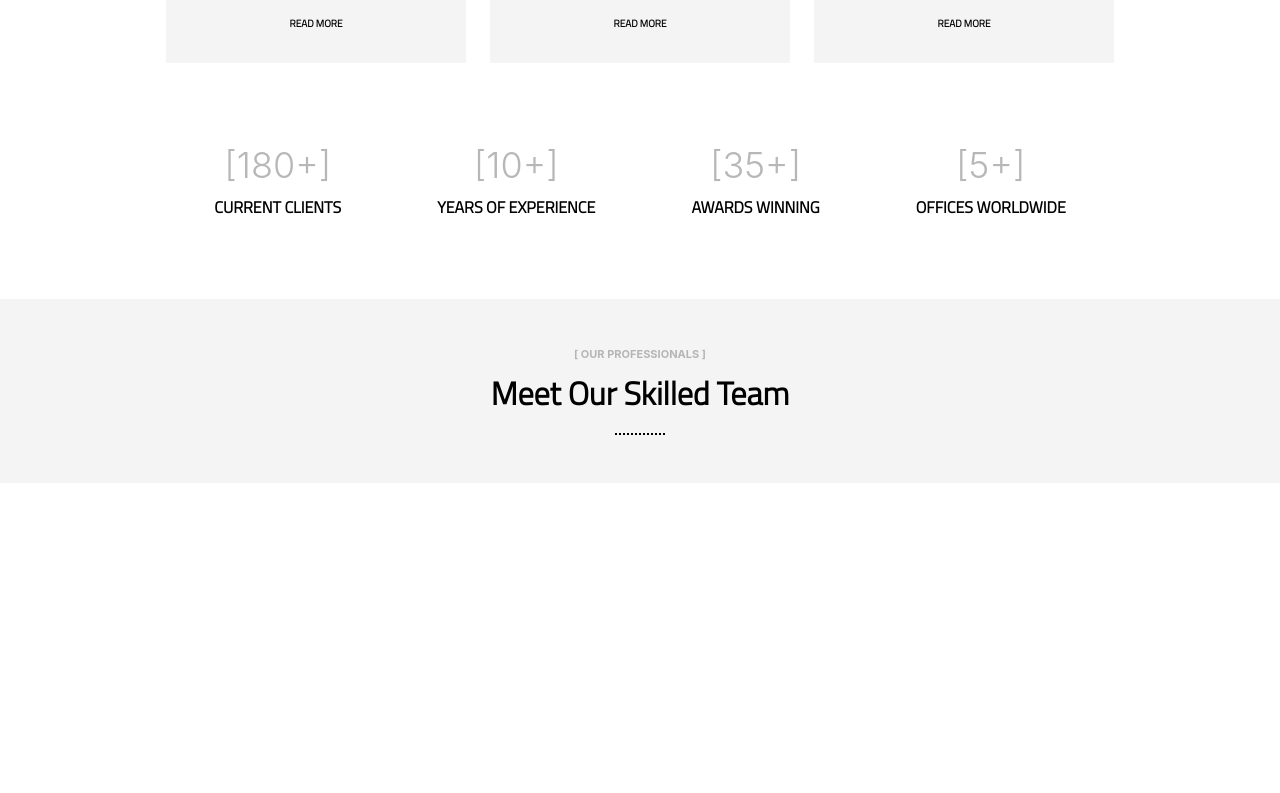
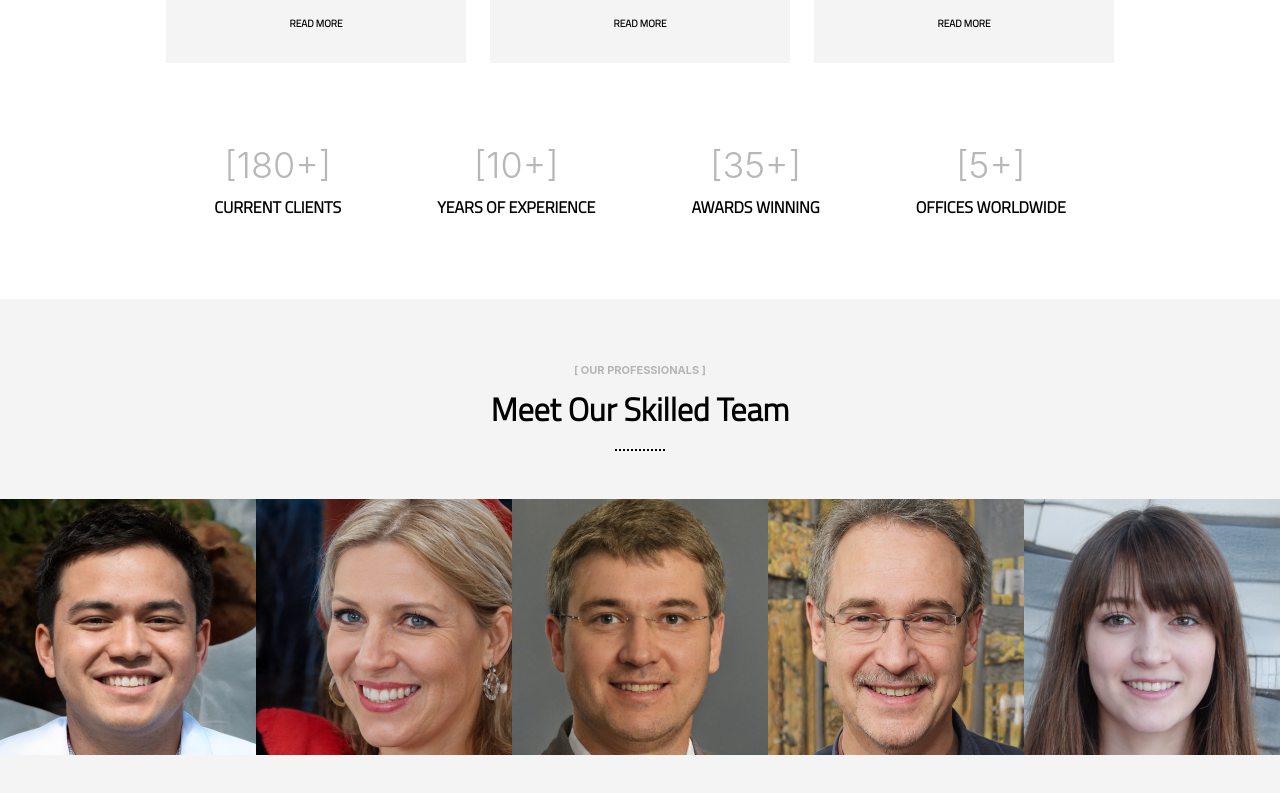
Before and after one commit to SharjeelSIqbal/headwire-assessment, a React (Create React App) app: page / in a window 1280 px wide. Shown: the part 1432-2225 px from the top of the page. Before the commit the page ends 1915 px from the top, so only its background shows below. Built offline with nearby package versions, Linux system fonts and the light colour scheme; a web font is replaced by a local one.

Commit message:
added a grayscale and absolute overlay when the image is hovered

```diff
--- a/src/components/layout/bracket-heading.jsx
+++ b/src/components/layout/bracket-heading.jsx
@@ -1,7 +1,7 @@
 import clsx from 'clsx'
 
 const BracketHeading = ({ children, className }) => (
-  <h5 className={clsx(className, 'm-0 bracket-heading bold')}>
+  <h5 className={clsx(className, 'm-0 gray-text bracket-heading bold')}>
     [{children}]
   </h5>
 );
--- a/src/components/meet-our-team.jsx
+++ b/src/components/meet-our-team.jsx
@@ -1,18 +1,17 @@
 import '../css/team.css'
 import { BracketHeading, SectionSubHeading } from './layout'
+import { TeamContainer } from './team'
 
 const MeetOurTeam  = () => {
   return (
-    <div id='team' className='team-section'>
-      <div className='column-center m-0-auto '>
+    <div id='team' className='team-section ptb-2'>
+      <div className='column-center'>
         <div className='column-center'>
           <BracketHeading> OUR PROFESSIONALS </BracketHeading>
           <SectionSubHeading>Meet Our Skilled Team</SectionSubHeading>
           <div className="border-dotted" />
         </div>
-        <div className='team-container'>
-
-        </div>
+        <TeamContainer />
       </div>
     </div>
   )
--- /dev/null
+++ b/src/components/team/index.js
@@ -0,0 +1,7 @@
+import { default as TeamMember } from './team-member'
+import { default as TeamContainer } from './team-container'
+
+export {
+  TeamContainer,
+  TeamMember
+}
--- /dev/null
+++ b/src/components/team/team-container.jsx
@@ -0,0 +1,18 @@
+import TeamMember from './team-member'
+import team from '../sample.json'
+
+
+
+const sampleTeam = [team[0], team[1], team[2], team[3], team[4]]
+
+const TeamContainer = () => {
+  return(
+    <>
+    <div className="w-100 team-container row-center mtb-container">
+      {sampleTeam.map(member => <TeamMember member={member} />)}
+    </div>
+    </>
+    )
+}
+
+export default TeamContainer
--- /dev/null
+++ b/src/components/team/team-member.jsx
@@ -0,0 +1,24 @@
+import { BracketHeading } from '../layout'
+import { AiOutlinePlus } from 'react-icons/ai'
+const TeamMember = ({ member }) => {
+  return (
+    <div className='team-member-card w-20 relative'>
+      <div>
+        <div className='relative member-div'>
+        <img className='w-100 grayscale member-img relative' src={member.profile_picture} alt={`${member.first_name} ${member.last_name}`} />
+        <div className='additional-info'>
+          <div className="column-center member-info white-text titillium">
+            <h2 className='m-0'>{`${member.first_name.toUpperCase()} ${member.last_name.toUpperCase()}`}</h2>
+              <h2 className='m-0'><AiOutlinePlus /></h2>
+          </div>
+          <div className='member-job-title row-center'>
+            <BracketHeading className='job-title-font white-text'> {member.job_title} </BracketHeading>
+          </div>
+        </div>
+        </div>
+      </div>
+    </div>
+  )
+}
+
+export default TeamMember
--- a/src/css/layout.css
+++ b/src/css/layout.css
@@ -43,6 +43,9 @@
   color: #A7A6A6;
 }
 
+.white-text {
+  color: whitesmoke;
+}
 
 /* Margin and Padding */
 
@@ -174,6 +177,10 @@
 
 /* Width */
 
+.w-20 {
+  width: 20%;
+}
+
 .w-25 {
 width: 25%;
 }
@@ -264,9 +271,6 @@ width: 25%;
   position: relative;
 }
 
-.white-text {
-  color: whitesmoke;
-}
 
 .alternate-border-color {
   border-color: #B6B6B8;
@@ -277,7 +281,6 @@ width: 25%;
 
 .bracket-heading {
   font-size: 11px;
-  color: #A7A6A6;
   opacity: .8;
 }
 
--- a/src/css/team.css
+++ b/src/css/team.css
@@ -1,4 +1,52 @@
 .team-section {
   background-color: #F4F4F4;
-  padding: 3rem 0;
+  padding: 4rem 0;
 }
+
+.member-info {
+  position: absolute;
+  top: 0;
+  bottom: 3px;
+  right: 0;
+  left: 0;
+  background-color: rgba(0, 0, 0, 0.4);
+}
+
+.member-job-title {
+  position: absolute;
+  bottom: 20px;
+  right: 0;
+  left: 0;
+}
+
+.job-title-font {
+  font-size: 18px;
+}
+
+
+.member-div.member-img {
+  object-fit: fill;
+}
+
+
+.grayscale {
+  transition: filter .5s ease-in;
+  -webkit-filter: grayscale(0%);
+  filter: grayscale(0%);
+}
+
+.additional-info {
+  transition: opacity .5s ease;
+  opacity: 0;
+}
+
+.member-div:hover .additional-info {
+  transition: opacity .5s ease-out;
+  opacity: 1;
+}
+
+.member-div:hover  .grayscale {
+  transition: filter .5s ease-out;
+  -webkit-filter: grayscale(100%);
+  filter: grayscale(100%);
+}
```
Also changed, not shown: src/components/sample.json (renamed from public/sample.json).
